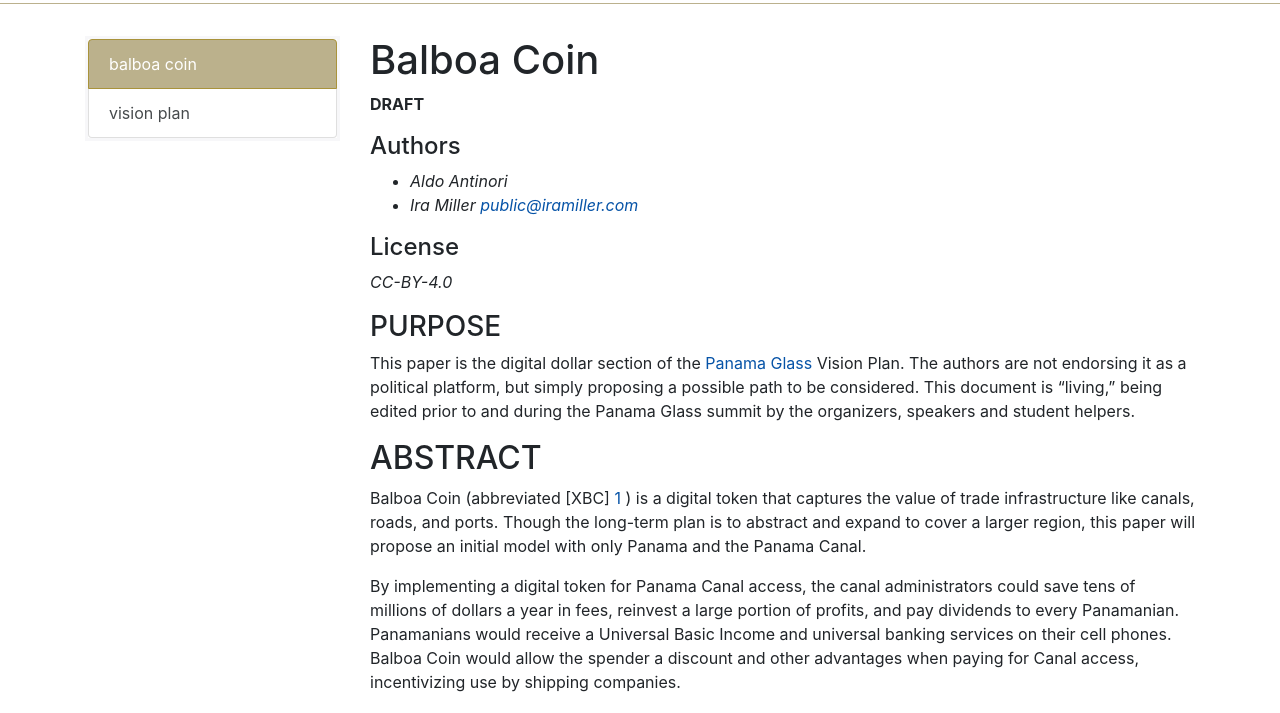
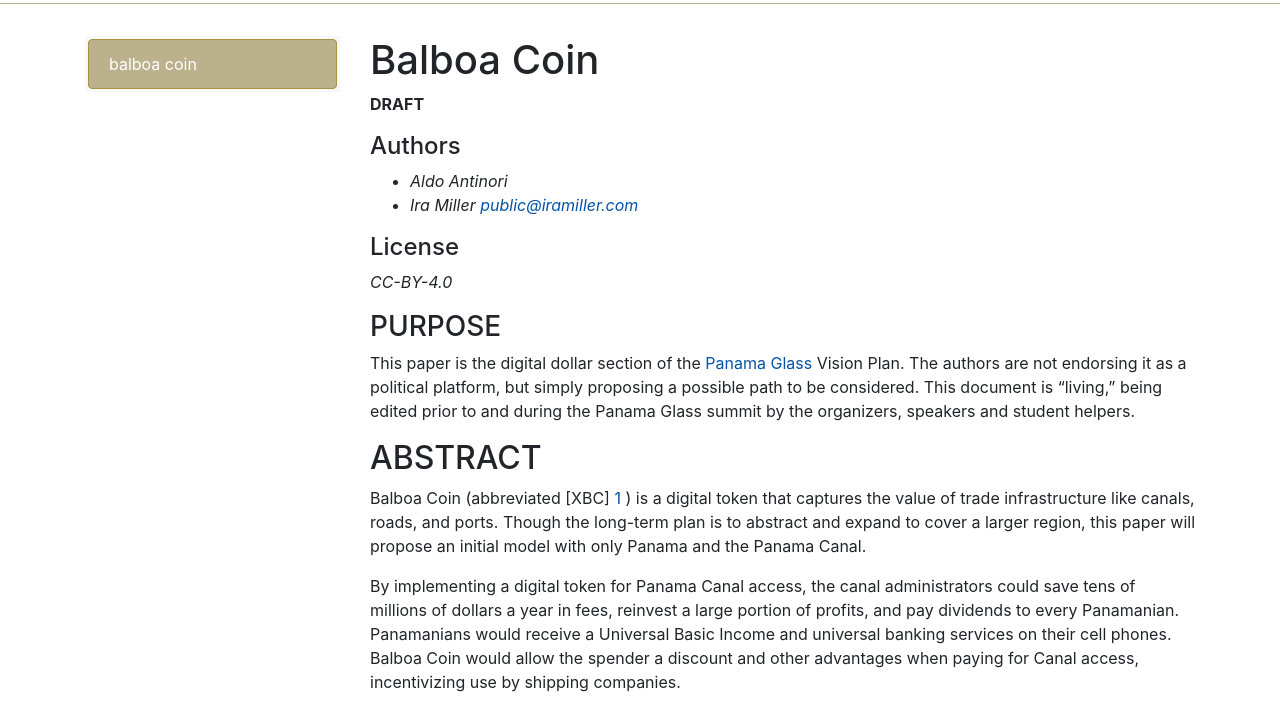
Before and after one commit to riomyers/tech-js-node_modules-guld-docs, a website: page _docs/balboa-coin.html in a window 1280 px wide. Shown: the part 69-782 px from the top of the page. Drawn offline with nearby package versions, Linux system fonts and the light colour scheme.

Commit message:
update index

```diff
--- a/_docs/balboa-coin.html
+++ b/_docs/balboa-coin.html
@@ -154,7 +154,6 @@
         </span>
         <ul>
 <li><a class="active" href="balboa-coin.html">balboa coin</a></li>
-<li><a class="" href="vision plan.html">vision plan</a></li>
 </ul>
     </div>
     <header class="header d-print-none">
@@ -190,7 +189,6 @@
                 <div class="list-group">
                     <ul>
 <li><a class="active" href="balboa-coin.html">balboa coin</a></li>
-<li><a class="" href="vision plan.html">vision plan</a></li>
 </ul>
                 </div>
             </div>
```
